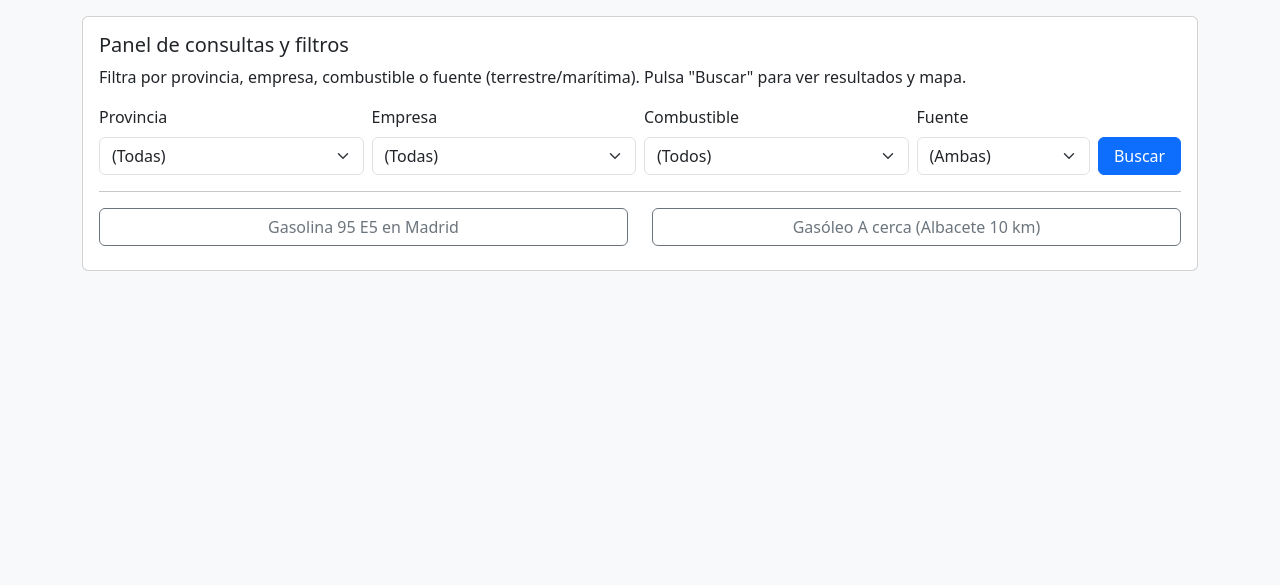
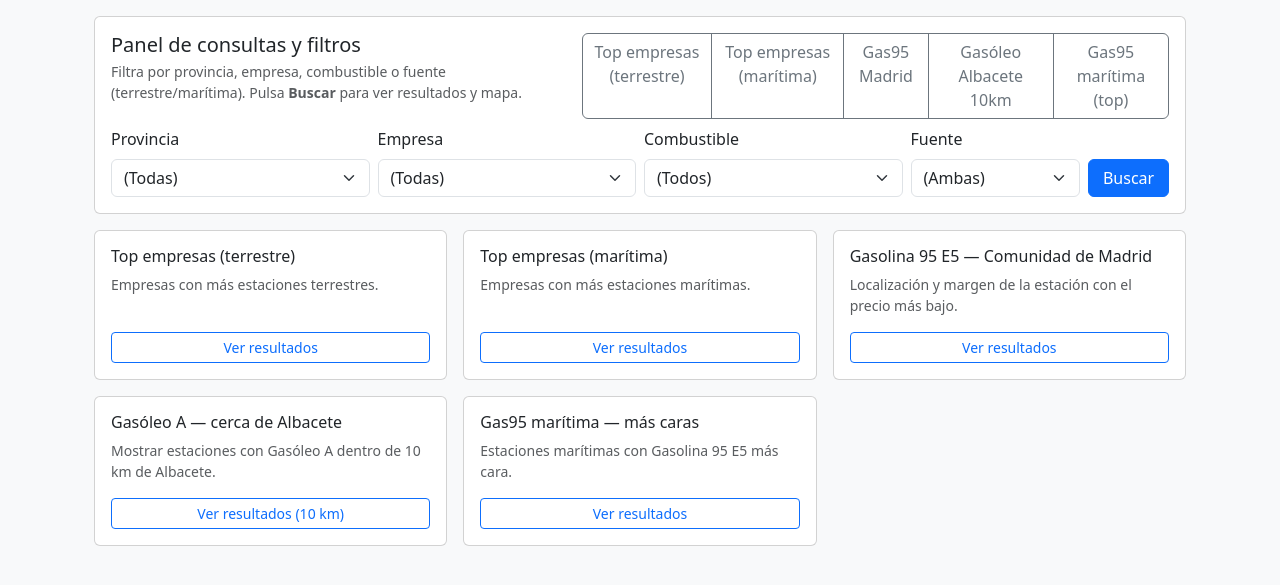
Before and after one commit to kalis307/eess-docker, a Flask app: page / in a window 1280 px wide. Shown: the part 56-641 px from the top of the page. Run offline with Flask 3, Linux system fonts and the light colour scheme; data that the repository does not hold is empty.

Commit message:
Se crean targetas para las consultas y no depender del header, se agrega fichero main.css para que no eleimine el directorio static al hacer el push

```diff
--- a/web/templates/index.html
+++ b/web/templates/index.html
@@ -1,16 +1,35 @@
 <!-- web/templates/index.html -->
 {% extends "base.html" %}
 {% block content %}
+<div class="container">
+
+  <!-- Header card con formulario -->
   <div class="card mb-3">
     <div class="card-body">
-    <h5 class="card-title">Panel de consultas y filtros</h5>
-    <p class="card-text">Filtra por provincia, empresa, combustible o fuente (terrestre/marítima). Pulsa "Buscar" para
-      ver resultados y mapa.</p>
+      <div class="d-flex justify-content-between align-items-start mb-2">
+        <div>
+          <h5 class="card-title mb-1">Panel de consultas y filtros</h5>
+          <p class="card-text small text-muted mb-0">
+            Filtra por provincia, empresa, combustible o fuente (terrestre/marítima). Pulsa <strong>Buscar</strong> para ver resultados y mapa.
+          </p>
+        </div>
+        <div class="d-none d-md-block">
+          <!-- Links rápidos en desktop -->
+          <div class="btn-group" role="group" aria-label="consultas rápidas">
+            <a class="btn btn-outline-secondary" href="{{ url_for('empresa_mayor', fuente='terrestre') }}">Top empresas (terrestre)</a>
+            <a class="btn btn-outline-secondary" href="{{ url_for('empresa_mayor', fuente='maritima') }}">Top empresas (marítima)</a>
+            <a class="btn btn-outline-secondary" href="{{ url_for('gas95_madrid') }}">Gas95 Madrid</a>
+            <a class="btn btn-outline-secondary" href="{{ url_for('gasoleo_cercano', lat='38.9943', lon='-1.8572', km=10) }}">Gasóleo Albacete 10km</a>
+            <a class="btn btn-outline-secondary" href="{{ url_for('gas95_maritima_top') }}">Gas95 marítima (top)</a>
+          </div>
+        </div>
+      </div>
 
-    <!-- acción a ruta literal /buscar; JS asegura envío y page=1 -->
-    <form id="form-filtros" action="/buscar" method="get" class="row g-2">
+      <!-- FORM: usa filas que se apilan en dispositivos pequeños -->
+      <form id="form-filtros" action="{{ url_for('buscar') }}" method="get" class="row g-2">
         <input type="hidden" name="page" id="hidden-page" value="1" />
-      <div class="col-md-3">
+
+        <div class="col-12 col-md-3">
           <label class="form-label">Provincia</label>
           <select name="provincia" class="form-select" id="provincia">
             <option value="">(Todas)</option>
@@ -20,7 +39,7 @@
           </select>
         </div>
 
-      <div class="col-md-3">
+        <div class="col-12 col-md-3">
           <label class="form-label">Empresa</label>
           <select name="empresa" class="form-select" id="empresa">
             <option value="">(Todas)</option>
@@ -30,7 +49,7 @@
           </select>
         </div>
 
-      <div class="col-md-3">
+        <div class="col-12 col-md-3">
           <label class="form-label">Combustible</label>
           <select name="combustible" class="form-select" id="combustible">
             <option value="">(Todos)</option>
@@ -40,7 +59,7 @@
           </select>
         </div>
 
-      <div class="col-md-2">
+        <div class="col-8 col-md-2">
           <label class="form-label">Fuente</label>
           <select name="fuente" class="form-select" id="fuente">
             <option value="">(Ambas)</option>
@@ -49,47 +68,105 @@
           </select>
         </div>
 
-      <div class="col-md-1 d-flex align-items-end">
+        <!-- botón ocupa toda la anchura en móviles; en md queda en línea -->
+        <div class="col-4 col-md-1 d-flex align-items-end">
           <button id="btn-buscar" type="submit" class="btn btn-primary w-100">Buscar</button>
         </div>
       </form>
 
-    <hr />
-
-    <div class="row">
-      <div class="col-md-6">
-        <a class="btn btn-outline-secondary mb-2 w-100" href="/gas95_madrid">Gasolina 95 E5 en Madrid</a>
+    </div>
   </div>
 
-      <div class="col-md-6">
-        <a class="btn btn-outline-secondary mb-2 w-100"
-          href="{{ url_for('gasoleo_cercano', lat='38.9943', lon='-1.8572', km=10) }}">
-          Gasóleo A cerca (Albacete 10 km)
-        </a>
+  <!-- Tarjetas con consultas (útiles en móvil y desktop) -->
+  <div class="row g-3 mb-3">
+    <div class="col-12 col-sm-6 col-lg-4">
+      <div class="card h-100">
+        <div class="card-body d-flex flex-column">
+          <h6 class="card-title">Top empresas (terrestre)</h6>
+          <p class="card-text small text-muted">Empresas con más estaciones terrestres.</p>
+          <div class="mt-auto">
+            <a href="{{ url_for('empresa_mayor', fuente='terrestre') }}" class="btn btn-outline-primary btn-sm w-100">Ver resultados</a>
           </div>
-
         </div>
       </div>
     </div>
 
+    <div class="col-12 col-sm-6 col-lg-4">
+      <div class="card h-100">
+        <div class="card-body d-flex flex-column">
+          <h6 class="card-title">Top empresas (marítima)</h6>
+          <p class="card-text small text-muted">Empresas con más estaciones marítimas.</p>
+          <div class="mt-auto">
+            <a href="{{ url_for('empresa_mayor', fuente='maritima') }}" class="btn btn-outline-primary btn-sm w-100">Ver resultados</a>
+          </div>
+        </div>
+      </div>
+    </div>
+
+    <div class="col-12 col-sm-6 col-lg-4">
+      <div class="card h-100">
+        <div class="card-body d-flex flex-column">
+          <h6 class="card-title">Gasolina 95 E5 — Comunidad de Madrid</h6>
+          <p class="card-text small text-muted">Localización y margen de la estación con el precio más bajo.</p>
+          <div class="mt-auto">
+            <a href="{{ url_for('gas95_madrid') }}" class="btn btn-outline-primary btn-sm w-100">Ver resultados</a>
+          </div>
+        </div>
+      </div>
+    </div>
+
+    <div class="col-12 col-sm-6 col-lg-4">
+      <div class="card h-100">
+        <div class="card-body d-flex flex-column">
+          <h6 class="card-title">Gasóleo A — cerca de Albacete</h6>
+          <p class="card-text small text-muted">Mostrar estaciones con Gasóleo A dentro de 10 km de Albacete.</p>
+          <div class="mt-auto">
+            <a href="{{ url_for('gasoleo_cercano', lat='38.9943', lon='-1.8572', km=10) }}" class="btn btn-outline-primary btn-sm w-100">Ver resultados (10 km)</a>
+          </div>
+        </div>
+      </div>
+    </div>
+
+    <div class="col-12 col-sm-6 col-lg-4">
+      <div class="card h-100">
+        <div class="card-body d-flex flex-column">
+          <h6 class="card-title">Gas95 marítima — más caras</h6>
+          <p class="card-text small text-muted">Estaciones marítimas con Gasolina 95 E5 más cara.</p>
+          <div class="mt-auto">
+            <a href="{{ url_for('gas95_maritima_top') }}" class="btn btn-outline-primary btn-sm w-100">Ver resultados</a>
+          </div>
+        </div>
+      </div>
+    </div>
+
+  </div>
+
+  <!-- Nota / ayuda -->
+  <!-- <div class="card mb-4">
+    <div class="card-body">
+      <small class="text-muted">Consejo: en móvil despliega el menú hamburguesa en el header para acceder rápidamente a las consultas. Usa los filtros y pulsa <strong>Buscar</strong> para ver resultados con mapa y paginación.</small>
+    </div>
+  </div> -->
+
+</div>
+
 <script>
-  // Asegura que el formulario se envía (compatibilidad) y que page=1 al buscar
+  // Asegura que el formulario pone page=1 al buscar (compatibilidad)
   document.addEventListener('DOMContentLoaded', function () {
     const form = document.getElementById('form-filtros');
     const btn = document.getElementById('btn-buscar');
     const pageInput = document.getElementById('hidden-page');
-
-    btn.addEventListener('click', function (e) {
-      // forzamos page=1 por si venimos de otra página
+    if (btn) {
+      btn.addEventListener('click', function () {
         if (pageInput) pageInput.value = '1';
-      // dejar que el submit siga su curso
       });
-
-    // opcional: submit por Enter desde selects/inputs
-    form.addEventListener('submit', function (e) {
-      // no hacemos validaciones complicadas aquí
+    }
+    if (form) {
+      form.addEventListener('submit', function () {
+        // nada extra por ahora
         return true;
       });
+    }
   });
 </script>
 {% endblock %}
```
Also changed, not shown: web/static/styles.css (added). Lines whose indentation alone changed are shown as unchanged.
